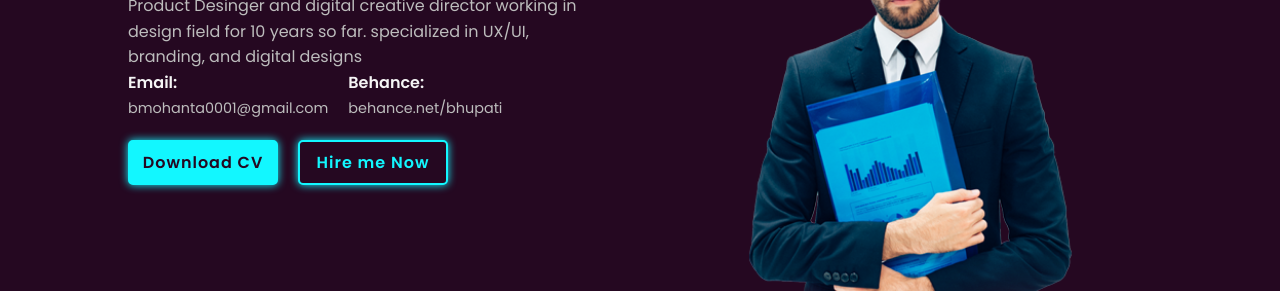
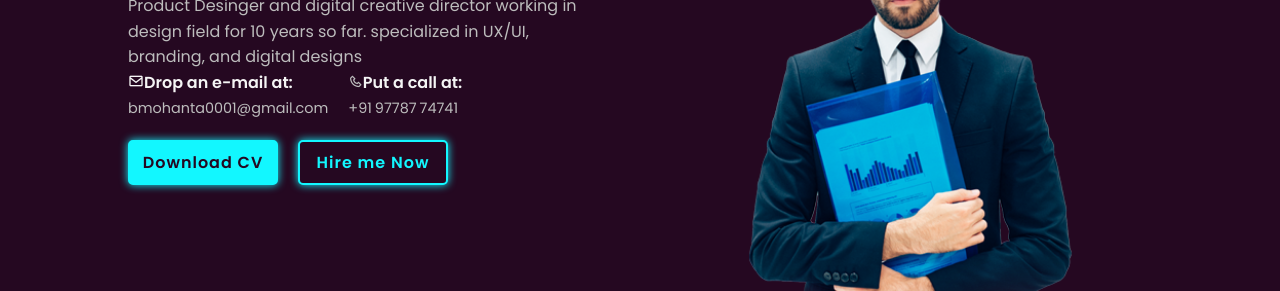
Before and after one commit to bhupati0001/my-portfolio, a plain HTML site: page index.html in a window 1280 px wide. Shown: the part 342-633 px from the top of the page. Drawn offline with nearby package versions, Linux system fonts and the light colour scheme.

Commit message:
text change contents are changed

```diff
--- a/css/style.css
+++ b/css/style.css
@@ -143,7 +143,7 @@ section{
     gap: 20px;
     justify-content: space-between;
     align-items: center;
-    width: 300px;
+    width: fit-content;
 }
 
 .info-box h5{
@@ -156,6 +156,16 @@ section{
     font-size: 0.9rem;
     color: #bdbdbd;
 }
+.info-box span a{
+    color: #bdbdbd;
+}
+
+.info-box .email-info h5{
+
+}
+
+
+
 
 .btn-box{
     display: flex;
--- a/index.html
+++ b/index.html
@@ -34,11 +34,11 @@
             <div class="change-text">
                 <h3>And I'm</h3>
                 <h3>
-                    <span class="word">Youtuber</span>
+                    <span class="word">COD&puncsp;player</span>
                     <span class="word">Web&puncsp;Designer</span>
                     <span class="word">Frontend&puncsp;Developer</span>
-                    <span class="word">UX/UI&puncsp;developer</span>
-                    <span class="word">Graphics&puncsp;Designer</span>
+                    <span class="word">Linux&puncsp;system&puncsp;Admin</span>
+                    <span class="word">FnO&puncsp;Trader</span>
                 </h3>
             </div>
 
@@ -48,12 +48,12 @@
 
             <div class="info-box">
                 <div class="email-info">
-                    <h5>Email:</h5>
+                    <h5><i class='bx bx-envelope'></i>Drop an e-mail at:</h5>
                     <span>bmohanta0001@gmail.com</span>
                 </div>
-                <div class="behancce-info">
-                    <h5>Behance:</h5>
-                    <span>behance.net/bhupati</span>
+                <div class="phone-info">
+                    <h5><span><i class='bx bx-phone'></i></span>Put a call at:</h5>
+                    <span><a href="tel:+919778774741">+91&puncsp;97787&puncsp;74741</a></span>
                 </div>
             </div>
 
```
